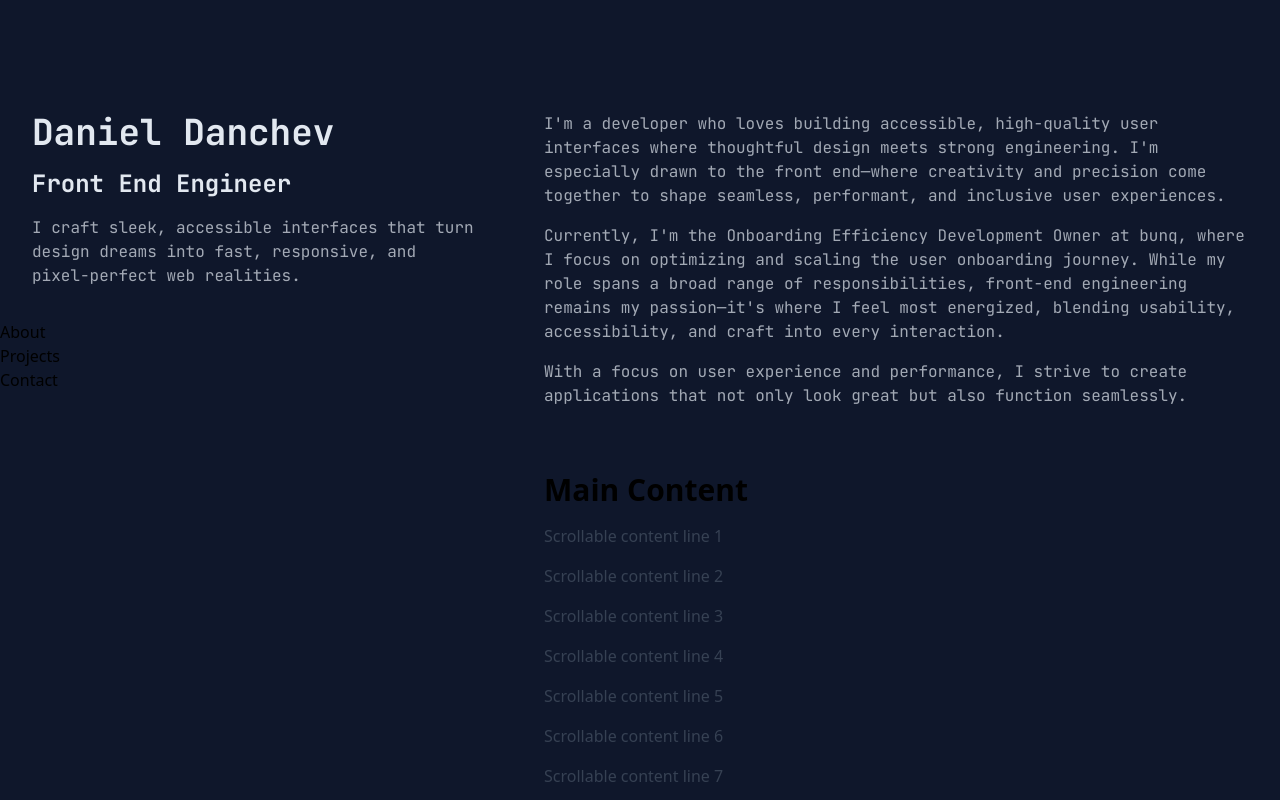
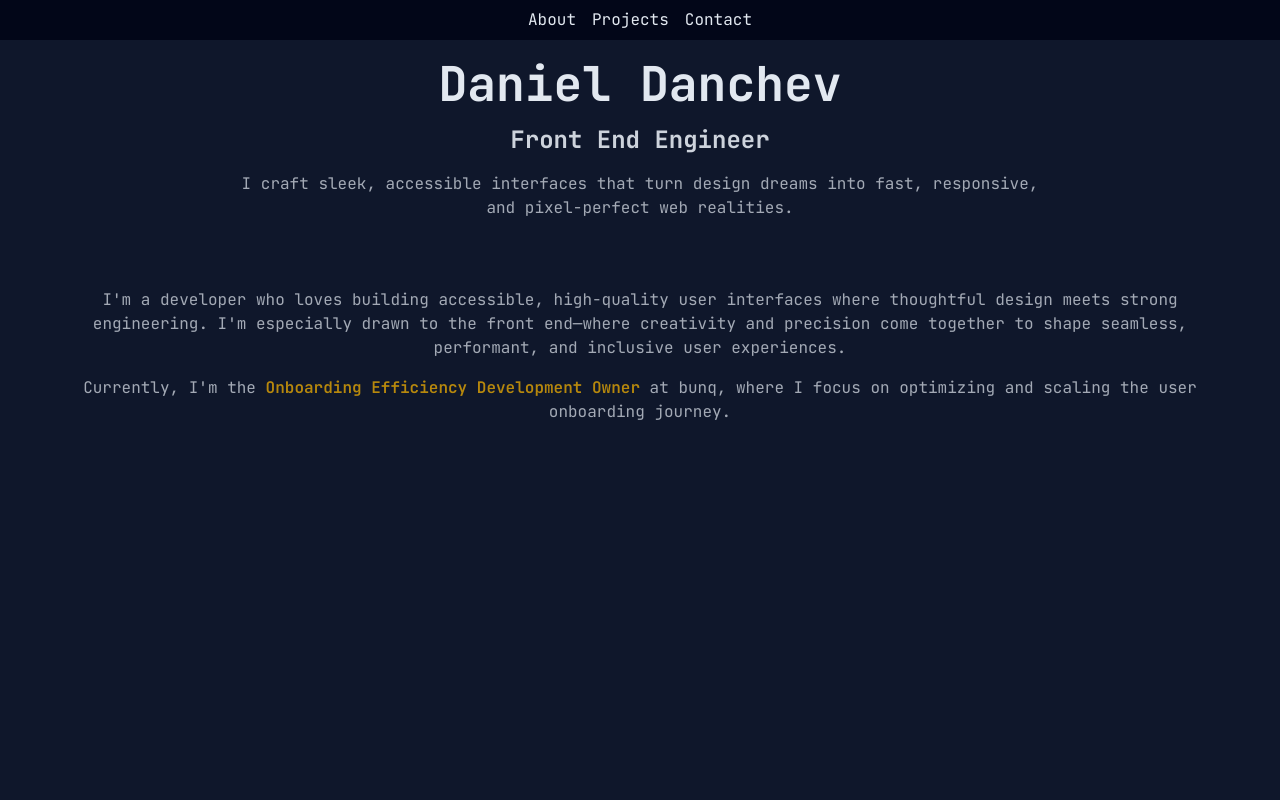
Before and after one commit to dannyrebel/portfolio-website-minimal, a React (Vite) app in the folder portfolio-minimal/: page / in a window 1280 px wide. Built offline with nearby package versions, Linux system fonts and the light colour scheme; a web font is replaced by a local one.

Commit message:
restructured website skeleton

```diff
--- a/portfolio-minimal/index.html
+++ b/portfolio-minimal/index.html
@@ -2,9 +2,9 @@
 <html lang="en">
   <head>
     <meta charset="UTF-8" />
-    <link rel="icon" type="image/svg+xml" href="/vite.svg" />
+    <link rel="icon" type="image/png" href="/crown-icon.png" />
     <meta name="viewport" content="width=device-width, initial-scale=1.0" />
-    <title>Vite + React</title>
+    <title>Daniel Danchev</title>
   </head>
   <body>
     <div id="root"></div>
--- a/portfolio-minimal/src/App.jsx
+++ b/portfolio-minimal/src/App.jsx
@@ -1,21 +1,13 @@
 import Header from "./components/Header";
 import Navbar from "./components/Navbar";
-import MainContent from "./components/MainContent";
 import About from "./components/About";
 
 function App() {
   return (
-    <div className="relative flex h-screen w-screen overflow-hidden bg-slate-900">
-      {/* Fixed left side */}
-      <div className="w-128 h-screen flex flex-col">
-        <Header />
-        <Navbar />
-      </div>
-      {/* Main content area */}
-      <div className="flex-1 h-screen overflow-auto">
-        <About />
-        <MainContent />
-      </div>
+    <div className="relative flex  flex-col h-screen w-screen overflow-hidden bg-slate-900">
+      <Navbar />
+      <Header />
+      <About />
     </div>
   );
 }
--- a/portfolio-minimal/src/components/About.jsx
+++ b/portfolio-minimal/src/components/About.jsx
@@ -1,6 +1,6 @@
 export default function About() {
   return (
-    <div className="p-8 space-y-4 mt-20 text-slate-200">
+    <div className="p-2 space-y-4 mt-15 text-slate-200 text-center max-w-300 mx-auto">
       <p className="font-jetbrains-mono text-md opacity-70">
         I'm a developer who loves building accessible, high-quality user
         interfaces where thoughtful design meets strong engineering. I'm
@@ -8,15 +8,12 @@ export default function About() {
         together to shape seamless, performant, and inclusive user experiences.
       </p>
       <p className="font-jetbrains-mono text-md opacity-70">
-        Currently, I'm the Onboarding Efficiency Development Owner at bunq,
-        where I focus on optimizing and scaling the user onboarding journey.
-        While my role spans a broad range of responsibilities, front-end
-        engineering remains my passion—it's where I feel most energized,
-        blending usability, accessibility, and craft into every interaction.
-      </p>
-      <p className="font-jetbrains-mono text-md opacity-70">
-        With a focus on user experience and performance, I strive to create
-        applications that not only look great but also function seamlessly.
+        Currently, I'm the{" "}
+        <span className="text-amber-400 font-semibold">
+          Onboarding Efficiency Development Owner
+        </span>{" "}
+        at bunq, where I focus on optimizing and scaling the user onboarding
+        journey.
       </p>
     </div>
   );
--- a/portfolio-minimal/src/components/Header.jsx
+++ b/portfolio-minimal/src/components/Header.jsx
@@ -1,11 +1,11 @@
 export default function Header() {
   return (
-    <div className="p-8 space-y-4 mt-20 text-slate-200">
-      <h1 className="font-jetbrains-mono font-bold text-4xl">Daniel Danchev</h1>
-      <h2 className="font-jetbrains-mono text-2xl font-bold">
+    <div className=" space-y-4 text-slate-200 text-center mt-5">
+      <h1 className="font-jetbrains-mono font-bold text-5xl">Daniel Danchev</h1>
+      <h2 className="font-jetbrains-mono text-2xl font-bold text-slate-200/90">
         Front End Engineer
       </h2>
-      <p className="font-jetbrains-mono text-md opacity-70">
+      <p className="font-jetbrains-mono text-md opacity-70 max-w-200 mx-auto">
         I craft sleek, accessible interfaces that turn design dreams into fast,
         responsive, and pixel-perfect web realities.
       </p>
--- a/portfolio-minimal/src/components/MainContent.jsx
+++ /dev/null
@@ -1,14 +0,0 @@
-export default function MainContent() {
-  return (
-    <div className="flex-1 overflow-hidden p-8 h-screen">
-      <h2 className="text-3xl font-semibold mb-4">Main Content</h2>
-      <div className="space-y-4">
-        {Array.from({ length: 50 }).map((_, i) => (
-          <p key={i} className="text-gray-700">
-            Scrollable content line {i + 1}
-          </p>
-        ))}
-      </div>
-    </div>
-  );
-}
--- a/portfolio-minimal/src/components/Navbar.jsx
+++ b/portfolio-minimal/src/components/Navbar.jsx
@@ -1,14 +1,14 @@
 export default function Navbar() {
   return (
-    <nav>
-      <ul>
-        <li>
+    <nav className="text-slate-200 bg-slate-950 flex justify-center py-2">
+      <ul className="flex flex-row space-x-4 font-jetbrains-mono">
+        <li className="hover:text-lime-500">
           <a href="#about">About</a>
         </li>
-        <li>
+        <li className="hover:text-lime-500">
           <a href="#projects">Projects</a>
         </li>
-        <li>
+        <li className="hover:text-lime-500">
           <a href="#contact">Contact</a>
         </li>
       </ul>
```
Also changed, not shown: portfolio-minimal/public/crown-icon.png (added).
